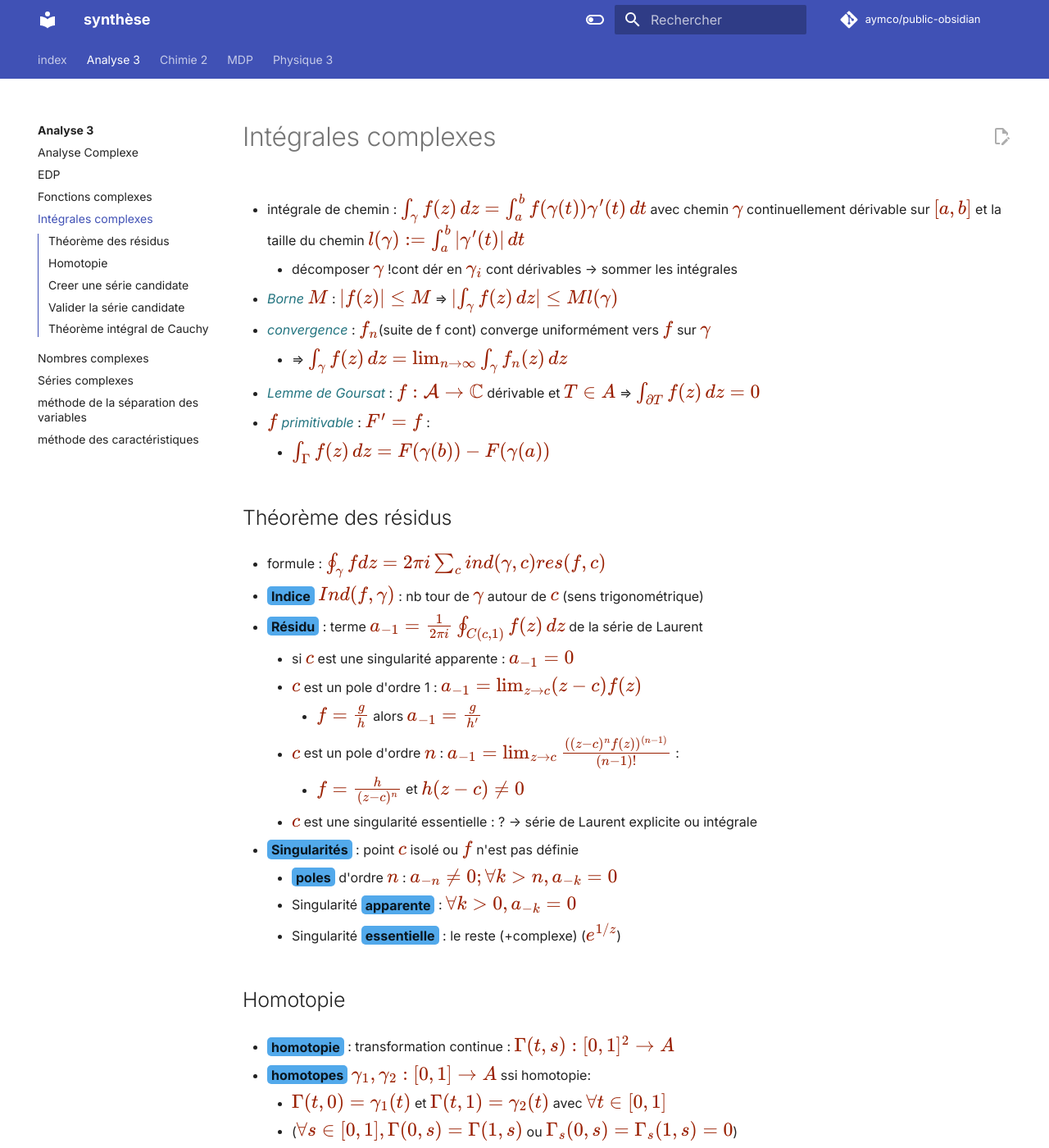
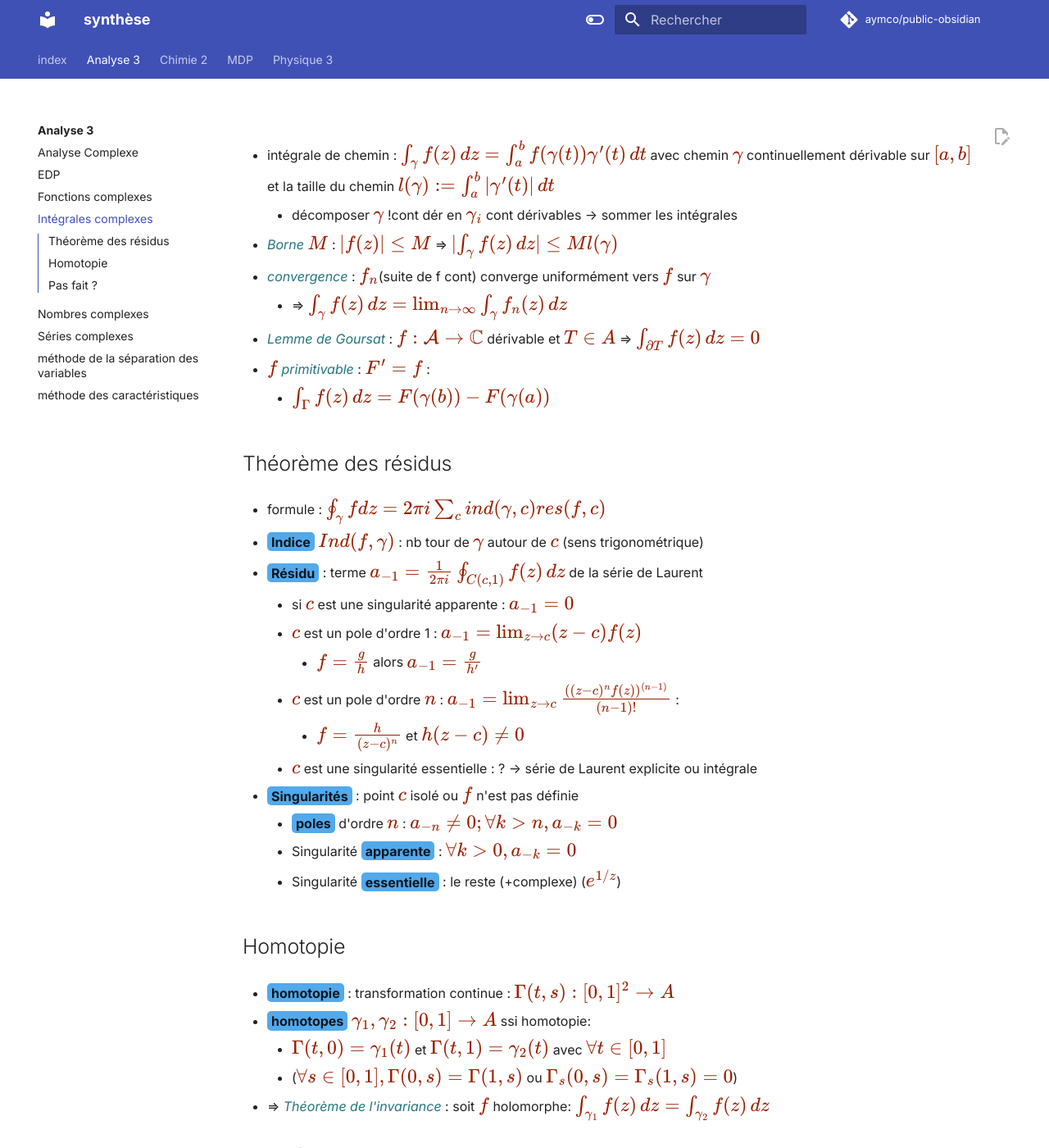
Before and after one commit to Aymco/public-obsidian, an MkDocs documentation site: the page built from docs/Analyse 3/Intégrales complexes.md, in a window 1280 px wide and 1400 px high. Shown: the whole window at 82% size. Built offline with MkDocs 1.6.1 and Material for MkDocs 9.7.7, drawn with Linux system fonts in a browser that asks for light colours; comment, search, counter and statistics services are not loaded.

Commit message:
PUSH NOTE : Intégrales complexes.md

```diff
--- a/docs/Analyse 3/Intégrales complexes.md
+++ b/docs/Analyse 3/Intégrales complexes.md
@@ -51,6 +51,10 @@
 
 - ⇒ *Théorème de l'invariance* : soit $f$ holomorphe: $\int_{\gamma_{1}}^{} f(z) \, dz=\int_{\gamma_{2}}^{} f(z) \, dz$
 
-## Creer une série candidate
-## Valider la série candidate
-## Théorème intégral de Cauchy
+# Pas fait ?
+
+- Creer une série candidate
+
+- Valider la série candidate
+
+- Théorème intégral de Cauchy
```
Also changed, not shown: other parts of docs/Analyse 3/Intégrales complexes.md (+1 -1 lines).
